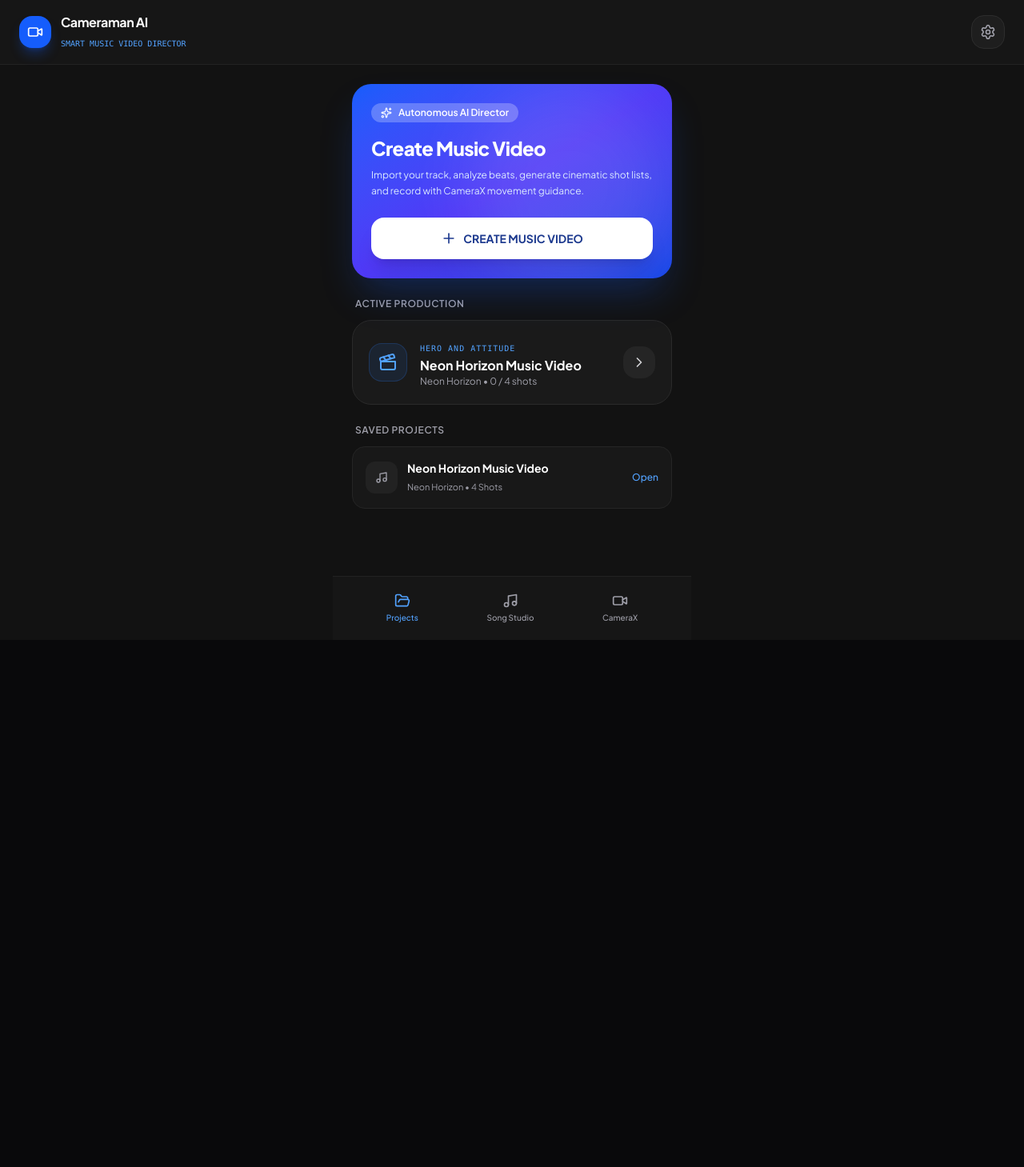
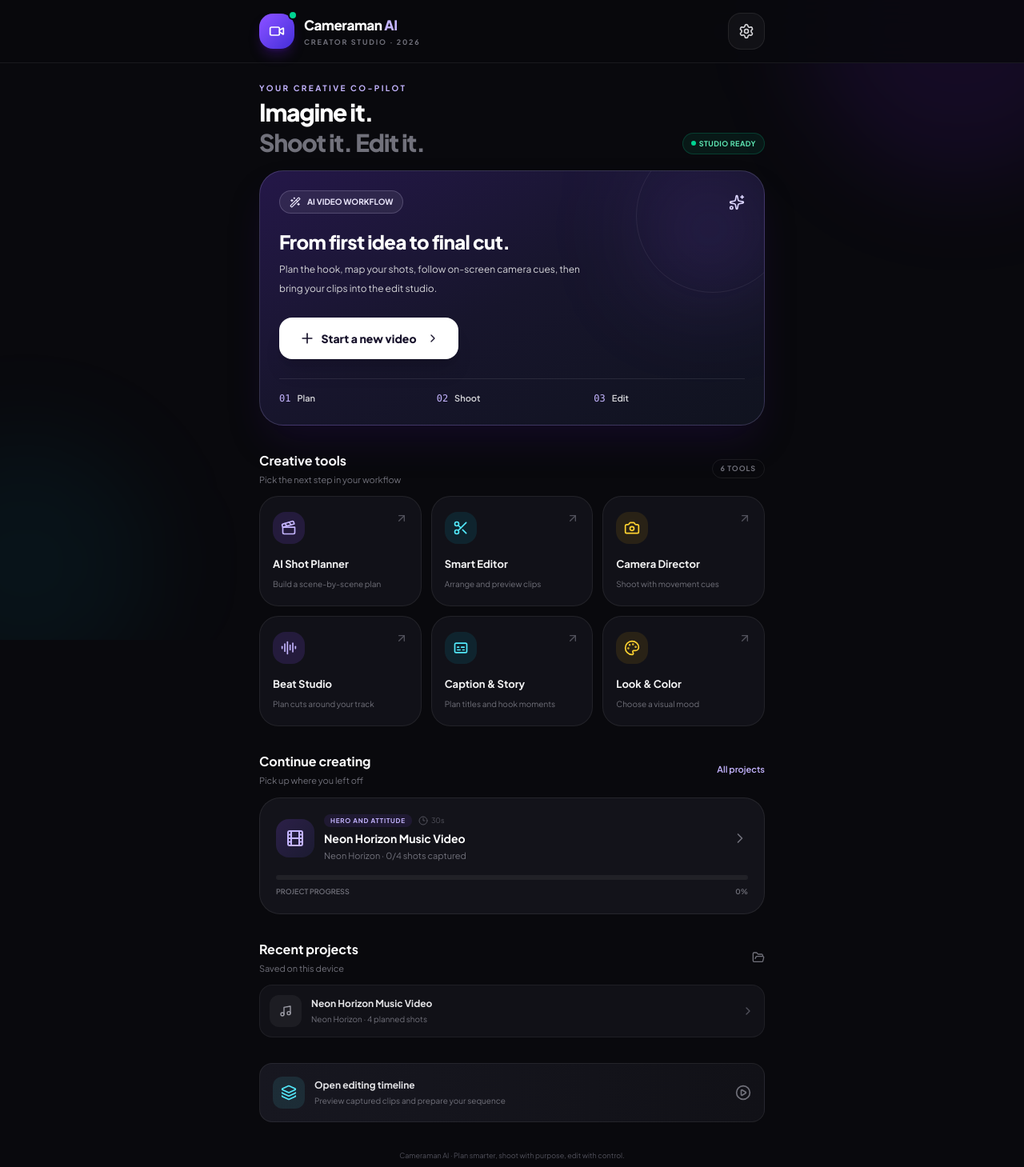
Before and after one commit to ab123170-max/Directai-, a React (Vite) app: page / in a window 1280 px wide. Shown: the top 1459 px of the page at 80% size. Before the commit the page ends 800 px from the top, so only its background shows below. Built offline with nearby package versions, Linux system fonts and the light colour scheme.

Commit message:
Upgrade creator studio dashboard UI for 2026 editing workflow

```diff
--- a/src/components/AndroidHomeDashboard.tsx
+++ b/src/components/AndroidHomeDashboard.tsx
@@ -1,6 +1,10 @@
 import React from 'react';
 import { AppScreen, MusicVideoProject } from '../types';
-import { Video, Music, Plus, Sparkles, FolderOpen, Settings, Play, ChevronRight, Clapperboard } from 'lucide-react';
+import {
+  Video, Music, Plus, Sparkles, FolderOpen, Settings, ChevronRight,
+  Clapperboard, WandSparkles, AudioLines, Scissors, Captions, Palette,
+  Layers3, Camera, Zap, CirclePlay, ArrowUpRight, Film, Clock3
+} from 'lucide-react';
 
 interface AndroidHomeDashboardProps {
   projects: MusicVideoProject[];
@@ -10,141 +14,175 @@ interface AndroidHomeDashboardProps {
   onNavigate: (screen: AppScreen) => void;
 }
 
+const quickTools = [
+  { title: 'AI Shot Planner', detail: 'Build a scene-by-scene plan', icon: Clapperboard, screen: 'songStudio' as AppScreen, tag: 'DIRECT' },
+  { title: 'Smart Editor', detail: 'Arrange and preview clips', icon: Scissors, screen: 'editing' as AppScreen, tag: 'EDIT' },
+  { title: 'Camera Director', detail: 'Shoot with movement cues', icon: Camera, screen: 'camera' as AppScreen, tag: 'SHOOT' },
+  { title: 'Beat Studio', detail: 'Plan cuts around your track', icon: AudioLines, screen: 'songStudio' as AppScreen, tag: 'AUDIO' },
+  { title: 'Caption & Story', detail: 'Plan titles and hook moments', icon: Captions, screen: 'shotDirector' as AppScreen, tag: 'STORY' },
+  { title: 'Look & Color', detail: 'Choose a visual mood', icon: Palette, screen: 'editing' as AppScreen, tag: 'STYLE' },
+];
+
 export const AndroidHomeDashboard: React.FC<AndroidHomeDashboardProps> = ({
-  projects,
-  activeProject,
-  onSelectProject,
-  onCreateNew,
-  onNavigate,
+  projects, activeProject, onSelectProject, onCreateNew, onNavigate,
 }) => {
+  const completedShots = activeProject?.shots?.filter(s => s.status === 'COMPLETED').length || 0;
+  const totalShots = activeProject?.shots?.length || 0;
+  const progress = totalShots ? Math.round((completedShots / totalShots) * 100) : 0;
+
   return (
-    <div className="min-h-screen bg-[#121212] text-zinc-100 flex flex-col pb-24 select-none">
-      {/* Material You Top App Bar */}
-      <header className="px-6 py-4 flex items-center justify-between border-b border-[#222222] bg-[#181818]/90 backdrop-blur-md sticky top-0 z-30">
-        <div className="flex items-center gap-3">
-          <div className="w-10 h-10 rounded-2xl bg-blue-600 flex items-center justify-center shadow-lg shadow-blue-600/30">
-            <Video className="w-5 h-5 text-white" />
+    <div className="min-h-screen bg-[#09090d] text-zinc-100 flex flex-col select-none overflow-x-hidden">
+      <div className="pointer-events-none fixed inset-0 overflow-hidden">
+        <div className="absolute -top-40 -right-28 h-96 w-96 rounded-full bg-violet-600/10 blur-3xl" />
+        <div className="absolute top-[34rem] -left-32 h-80 w-80 rounded-full bg-cyan-500/[0.06] blur-3xl" />
+      </div>
+
+      <header className="sticky top-0 z-30 border-b border-white/[0.07] bg-[#09090d]/85 backdrop-blur-2xl">
+        <div className="mx-auto flex max-w-2xl items-center justify-between px-5 py-4">
+          <div className="flex items-center gap-3">
+            <div className="relative flex h-11 w-11 items-center justify-center rounded-[17px] bg-gradient-to-br from-violet-500 to-indigo-700 shadow-lg shadow-violet-900/40">
+              <Video className="h-5 w-5 text-white" />
+              <span className="absolute -right-1 -top-1 h-3 w-3 rounded-full border-2 border-[#09090d] bg-emerald-400" />
+            </div>
+            <div>
+              <h1 className="text-[17px] font-extrabold tracking-tight text-white">Cameraman <span className="text-violet-300">AI</span></h1>
+              <p className="mt-0.5 text-[9px] font-bold uppercase tracking-[0.2em] text-zinc-500">Creator Studio · 2026</p>
+            </div>
           </div>
-          <div>
-            <h1 className="font-bold text-base tracking-tight text-white">Cameraman AI</h1>
-            <span className="text-[10px] text-blue-400 font-mono uppercase">Smart Music Video Director</span>
-          </div>
+          <button onClick={() => onNavigate('settings')} aria-label="Settings" className="rounded-2xl border border-white/[0.08] bg-white/[0.04] p-3 text-zinc-300 transition hover:bg-white/[0.09]">
+            <Settings className="h-5 w-5" />
+          </button>
         </div>
-
-        <button
-          onClick={() => onNavigate('settings')}
-          className="p-2.5 rounded-2xl bg-[#1E1E1E] border border-[#2D2D2D] text-zinc-400 hover:text-white transition-colors"
-          title="Settings"
-        >
-          <Settings className="w-5 h-5" />
-        </button>
       </header>
 
-      {/* Main Content */}
-      <main className="max-w-md mx-auto w-full p-6 space-y-6 flex-1">
-        {/* Primary Action Card: CREATE MUSIC VIDEO */}
-        <div className="p-6 rounded-3xl bg-gradient-to-br from-blue-600 via-indigo-600 to-blue-700 text-white relative overflow-hidden shadow-2xl shadow-blue-600/30">
-          <div className="absolute right-0 top-0 w-64 h-64 bg-white/10 rounded-full blur-2xl pointer-events-none" />
-
-          <div className="relative z-10">
-            <div className="inline-flex items-center gap-2 px-3 py-1 rounded-full bg-white/25 text-white text-xs font-semibold mb-4 backdrop-blur-md">
-              <Sparkles className="w-3.5 h-3.5" />
-              <span>Autonomous AI Director</span>
+      <main className="relative z-10 mx-auto w-full max-w-2xl flex-1 space-y-8 px-5 pb-10 pt-6">
+        <section>
+          <div className="mb-4 flex items-end justify-between">
+            <div>
+              <p className="mb-1 text-[10px] font-bold uppercase tracking-[0.24em] text-violet-300">Your creative co-pilot</p>
+              <h2 className="text-3xl font-extrabold leading-tight tracking-[-0.04em] text-white">Imagine it.<br /><span className="text-zinc-500">Shoot it. Edit it.</span></h2>
             </div>
-
-            <h2 className="text-2xl font-extrabold tracking-tight mb-2">Create Music Video</h2>
-            <p className="text-xs text-blue-100 mb-6 leading-relaxed">
-              Import your track, analyze beats, generate cinematic shot lists, and record with CameraX movement guidance.
-            </p>
-
-            <button
-              onClick={onCreateNew}
-              className="w-full flex items-center justify-center gap-2 py-4 px-6 bg-white text-blue-900 font-bold text-sm rounded-2xl shadow-xl transition-all hover:bg-blue-50 active:scale-95"
-            >
-              <Plus className="w-5 h-5" />
-              <span>CREATE MUSIC VIDEO</span>
-            </button>
-          </div>
-        </div>
-
-        {/* Active Project Card */}
-        {activeProject && (
-          <div className="space-y-3">
-            <h3 className="text-xs font-semibold uppercase tracking-wider text-zinc-400 px-1">Active Production</h3>
-            <div
-              onClick={() => onNavigate('pipeline')}
-              className="p-5 rounded-3xl bg-[#1A1A1A] border border-[#2A2A2A] hover:border-blue-500/50 transition-all cursor-pointer flex items-center justify-between group"
-            >
-              <div className="flex items-center gap-4">
-                <div className="w-12 h-12 rounded-2xl bg-blue-500/10 border border-blue-500/20 text-blue-400 flex items-center justify-center font-bold">
-                  <Clapperboard className="w-6 h-6" />
-                </div>
-                <div>
-                  <span className="text-[10px] font-mono text-blue-400 uppercase tracking-widest">{activeProject.shootingStyle}</span>
-                  <h4 className="font-bold text-white text-base">{activeProject.title}</h4>
-                  <p className="text-xs text-zinc-400">{activeProject.song.title} • {activeProject.shots.filter(s => s.status === 'COMPLETED').length} / {activeProject.shots.length} shots</p>
-                </div>
-              </div>
-
-              <div className="w-10 h-10 rounded-2xl bg-[#252525] flex items-center justify-center text-zinc-300 group-hover:bg-blue-600 group-hover:text-white transition-all">
-                <ChevronRight className="w-5 h-5" />
-              </div>
+            <div className="mb-1 flex items-center gap-1 rounded-full border border-emerald-400/20 bg-emerald-400/[0.08] px-2.5 py-1.5 text-[9px] font-bold uppercase tracking-wider text-emerald-300">
+              <span className="h-1.5 w-1.5 rounded-full bg-emerald-400" /> Studio ready
             </div>
           </div>
+
+          <div className="relative overflow-hidden rounded-[30px] border border-violet-300/20 bg-gradient-to-br from-[#241748] via-[#17152c] to-[#10131f] p-5 shadow-2xl shadow-violet-950/30 sm:p-6">
+            <div className="pointer-events-none absolute -right-8 -top-10 h-48 w-48 rounded-full border border-white/[0.07]" />
+            <div className="pointer-events-none absolute -right-1 top-0 h-36 w-36 rounded-full bg-violet-500/20 blur-3xl" />
+            <div className="relative">
+              <div className="mb-5 flex items-center justify-between">
+                <span className="inline-flex items-center gap-2 rounded-full border border-violet-200/20 bg-white/[0.07] px-3 py-1.5 text-[10px] font-bold text-violet-100">
+                  <WandSparkles className="h-3.5 w-3.5" /> AI VIDEO WORKFLOW
+                </span>
+                <Sparkles className="h-5 w-5 text-violet-200" />
+              </div>
+              <h3 className="max-w-xs text-2xl font-extrabold leading-tight tracking-tight text-white">From first idea to final cut.</h3>
+              <p className="mt-2 max-w-sm text-xs leading-6 text-zinc-300">Plan the hook, map your shots, follow on-screen camera cues, then bring your clips into the edit studio.</p>
+              <button onClick={onCreateNew} className="mt-6 flex w-full items-center justify-center gap-2 rounded-2xl bg-white px-5 py-4 text-sm font-extrabold text-[#17122b] shadow-xl transition active:scale-[0.98] sm:w-auto sm:min-w-56">
+                <Plus className="h-5 w-5" /> Start a new video <ChevronRight className="ml-1 h-4 w-4" />
+              </button>
+            </div>
+            <div className="relative mt-6 grid grid-cols-3 gap-2 border-t border-white/[0.09] pt-4">
+              {[['01','Plan'],['02','Shoot'],['03','Edit']].map(([n,label]) => (
+                <div key={n} className="flex items-center gap-2">
+                  <span className="font-mono text-xs text-violet-300">{n}</span>
+                  <span className="text-[11px] font-semibold text-zinc-300">{label}</span>
+                </div>
+              ))}
+            </div>
+          </div>
+        </section>
+
+        <section>
+          <div className="mb-3 flex items-center justify-between">
+            <div>
+              <h3 className="text-base font-bold text-white">Creative tools</h3>
+              <p className="mt-1 text-[11px] text-zinc-500">Pick the next step in your workflow</p>
+            </div>
+            <span className="rounded-full border border-white/[0.08] px-2.5 py-1 text-[9px] font-bold uppercase tracking-widest text-zinc-500">6 tools</span>
+          </div>
+          <div className="grid grid-cols-2 gap-3 sm:grid-cols-3">
+            {quickTools.map((tool, i) => {
+              const Icon = tool.icon;
+              return (
+                <button key={tool.title} onClick={() => onNavigate(tool.screen)} className="group min-h-[138px] rounded-[24px] border border-white/[0.07] bg-[#13131a]/90 p-4 text-left transition hover:border-violet-300/30 hover:bg-[#1a1925] active:scale-[0.98]">
+                  <div className="mb-4 flex items-start justify-between">
+                    <span className={`flex h-10 w-10 items-center justify-center rounded-2xl ${i % 3 === 0 ? 'bg-violet-500/15 text-violet-300' : i % 3 === 1 ? 'bg-cyan-400/10 text-cyan-300' : 'bg-amber-400/10 text-amber-300'}`}>
+                      <Icon className="h-5 w-5" />
+                    </span>
+                    <ArrowUpRight className="h-4 w-4 text-zinc-600 transition group-hover:text-violet-300" />
+                  </div>
+                  <h4 className="text-[13px] font-bold text-zinc-100">{tool.title}</h4>
+                  <p className="mt-1.5 text-[10px] leading-4 text-zinc-500">{tool.detail}</p>
+                </button>
+              );
+            })}
+          </div>
+        </section>
+
+        {activeProject && (
+          <section>
+            <div className="mb-3 flex items-center justify-between">
+              <div>
+                <h3 className="text-base font-bold text-white">Continue creating</h3>
+                <p className="mt-1 text-[11px] text-zinc-500">Pick up where you left off</p>
+              </div>
+              <button onClick={() => onNavigate('home')} className="text-[11px] font-semibold text-violet-300">All projects</button>
+            </div>
+            <button onClick={() => onNavigate('shotDirector')} className="w-full rounded-[26px] border border-white/[0.08] bg-[#13131a] p-4 text-left transition hover:border-violet-300/25 sm:p-5">
+              <div className="flex items-center gap-3">
+                <div className="flex h-12 w-12 shrink-0 items-center justify-center rounded-2xl bg-gradient-to-br from-violet-500/20 to-indigo-500/10 text-violet-300">
+                  <Film className="h-6 w-6" />
+                </div>
+                <div className="min-w-0 flex-1">
+                  <div className="mb-1 flex items-center gap-2">
+                    <span className="rounded-full bg-violet-500/10 px-2 py-0.5 text-[8px] font-bold uppercase tracking-widest text-violet-300">{activeProject.shootingStyle}</span>
+                    <span className="text-[9px] text-zinc-600"><Clock3 className="mr-1 inline h-3 w-3" />{activeProject.targetDuration}s</span>
+                  </div>
+                  <h4 className="truncate text-sm font-bold text-white">{activeProject.title}</h4>
+                  <p className="mt-1 truncate text-[11px] text-zinc-500">{activeProject.song.title} · {completedShots}/{totalShots} shots captured</p>
+                </div>
+                <ChevronRight className="h-5 w-5 shrink-0 text-zinc-500" />
+              </div>
+              <div className="mt-4 h-1.5 overflow-hidden rounded-full bg-white/[0.06]">
+                <div className="h-full rounded-full bg-gradient-to-r from-violet-500 to-cyan-300 transition-all" style={{ width: `${progress}%` }} />
+              </div>
+              <div className="mt-2 flex justify-between text-[9px] font-semibold text-zinc-500"><span>PROJECT PROGRESS</span><span>{progress}%</span></div>
+            </button>
+          </section>
         )}
 
-        {/* Recent Projects List */}
-        <div className="space-y-3">
-          <h3 className="text-xs font-semibold uppercase tracking-wider text-zinc-400 px-1">Saved Projects</h3>
+        <section>
+          <div className="mb-3 flex items-center justify-between">
+            <div>
+              <h3 className="text-base font-bold text-white">Recent projects</h3>
+              <p className="mt-1 text-[11px] text-zinc-500">Saved on this device</p>
+            </div>
+            <FolderOpen className="h-4 w-4 text-zinc-500" />
+          </div>
           <div className="space-y-2">
             {projects.map((proj) => (
-              <div
-                key={proj.id}
-                onClick={() => onSelectProject(proj)}
-                className="p-4 rounded-2xl bg-[#181818] border border-[#252525] flex items-center justify-between cursor-pointer hover:bg-[#202020] transition-colors"
-              >
-                <div className="flex items-center gap-3">
-                  <div className="w-10 h-10 rounded-xl bg-[#222222] flex items-center justify-center text-zinc-400">
-                    <Music className="w-4 h-4" />
-                  </div>
-                  <div>
-                    <h5 className="font-bold text-sm text-white">{proj.title}</h5>
-                    <span className="text-[11px] text-zinc-400">{proj.song.title} • {proj.shots.length} Shots</span>
-                  </div>
+              <button key={proj.id} onClick={() => onSelectProject(proj)} className="flex w-full items-center gap-3 rounded-2xl border border-white/[0.06] bg-[#111117] p-3 text-left transition hover:bg-white/[0.04]">
+                <div className="flex h-10 w-10 shrink-0 items-center justify-center rounded-xl bg-white/[0.05] text-zinc-400"><Music className="h-4 w-4" /></div>
+                <div className="min-w-0 flex-1">
+                  <h4 className="truncate text-xs font-bold text-zinc-200">{proj.title}</h4>
+                  <p className="mt-1 truncate text-[10px] text-zinc-500">{proj.song.title} · {proj.shots.length} planned shots</p>
                 </div>
-                <span className="text-xs text-blue-400 font-medium">Open</span>
-              </div>
+                <ChevronRight className="h-4 w-4 text-zinc-600" />
+              </button>
             ))}
           </div>
-        </div>
-      </main>
+        </section>
 
-      {/* Material You Bottom Navigation Bar */}
-      <nav className="fixed bottom-0 left-0 right-0 h-20 bg-[#161616] border-t border-[#222222] flex items-center justify-around px-6 z-40 max-w-md mx-auto">
-        <button
-          onClick={() => onNavigate('home')}
-          className="flex flex-col items-center gap-1 text-blue-400"
-        >
-          <FolderOpen className="w-5 h-5" />
-          <span className="text-[10px] font-medium">Projects</span>
+        <button onClick={() => onNavigate('editing')} className="flex w-full items-center gap-3 rounded-2xl border border-white/[0.07] bg-gradient-to-r from-[#171720] to-[#111117] p-4 text-left transition hover:border-cyan-300/20">
+          <div className="flex h-10 w-10 items-center justify-center rounded-xl bg-cyan-300/10 text-cyan-300"><Layers3 className="h-5 w-5" /></div>
+          <div className="flex-1"><p className="text-xs font-bold text-zinc-200">Open editing timeline</p><p className="mt-1 text-[10px] text-zinc-500">Preview captured clips and prepare your sequence</p></div>
+          <CirclePlay className="h-5 w-5 text-zinc-500" />
         </button>
 
-        <button
-          onClick={() => onNavigate('songStudio')}
-          className="flex flex-col items-center gap-1 text-zinc-400 hover:text-white transition-colors"
-        >
-          <Music className="w-5 h-5" />
-          <span className="text-[10px] font-medium">Song Studio</span>
-        </button>
-
-        <button
-          onClick={() => onNavigate('camera')}
-          className="flex flex-col items-center gap-1 text-zinc-400 hover:text-white transition-colors"
-        >
-          <Video className="w-5 h-5" />
-          <span className="text-[10px] font-medium">CameraX</span>
-        </button>
-      </nav>
+        <p className="pb-2 text-center text-[9px] leading-5 text-zinc-600">Cameraman AI · Plan smarter, shoot with purpose, edit with control.<br />AI suggestions support creativity; final results depend on your footage and choices.</p>
+      </main>
     </div>
   );
 };
```
